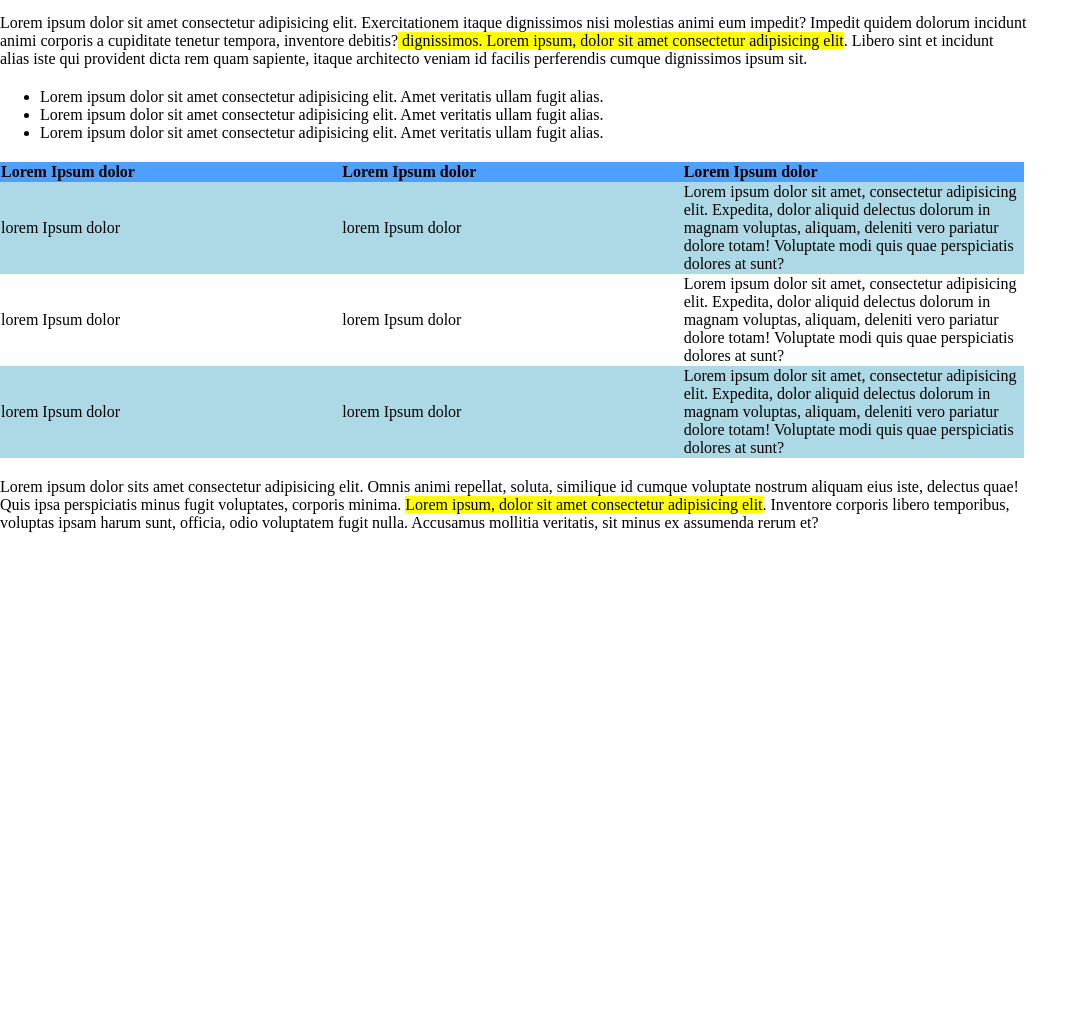
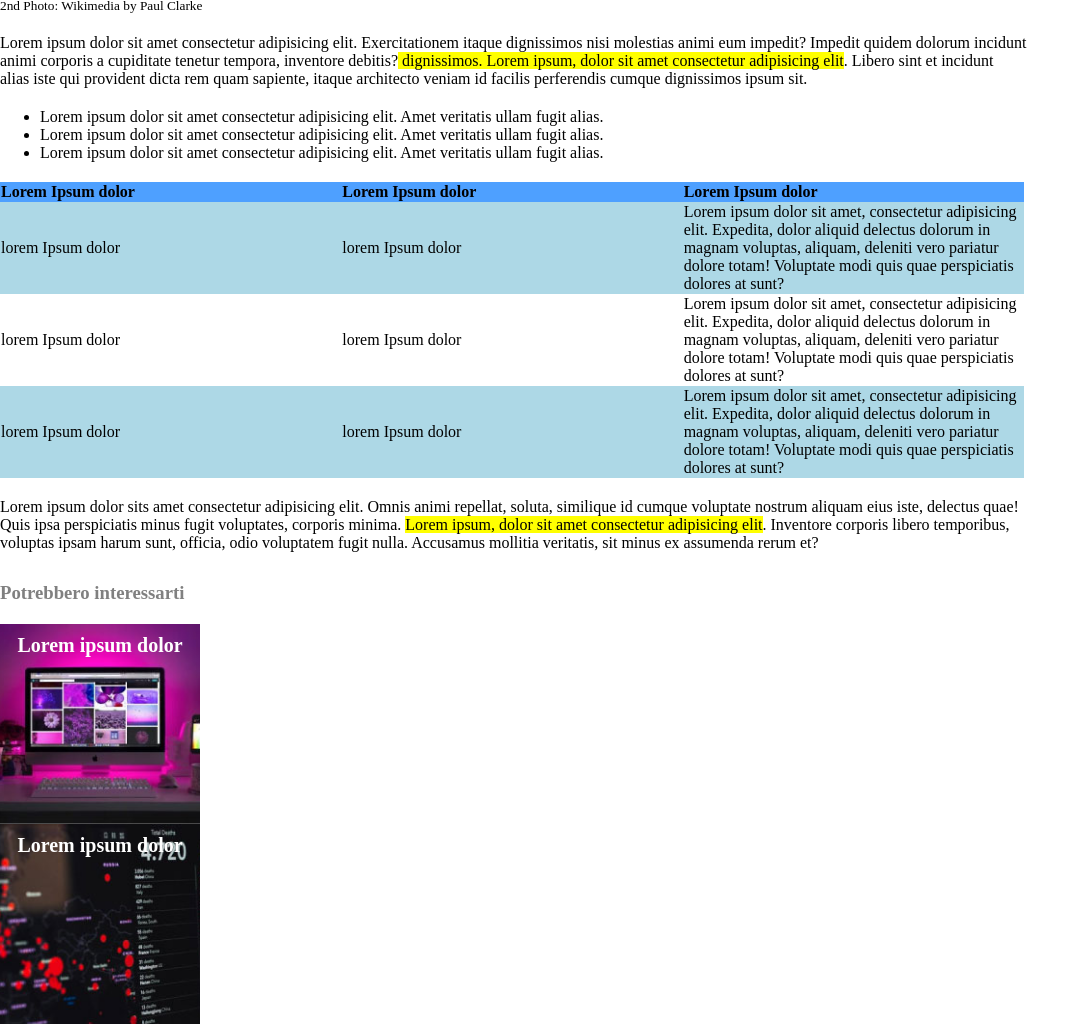
Before and after one commit to Seme87/The-Booleaner, a plain HTML site: page index.html in a window 1280 px wide. Shown: the part 642-1666 px from the top of the page, without its empty margins (0-1087 px from the left). Before the commit the page ends 1174 px from the top, so only its background shows below. Drawn offline with Linux system fonts and the light colour scheme.

Commit message:
add footer

```diff
--- a/css/style.css
+++ b/css/style.css
@@ -58,3 +58,35 @@ background-color: #4EA0FF;
 .color-cell{
 background-color: lightblue;
 }
+
+footer{
+    margin-top: 30px;
+}
+
+div h3{
+color: grey;
+margin-bottom: 20px;
+}
+
+.card{
+padding: 10px;
+height: 200px;
+width: 200px;
+background-size:cover;
+background-position: center;
+color: white;
+text-align: center;
+font-size: 20px;
+font-weight: bold;
+
+
+}
+
+#monitor{
+background-image: url(../img/monitor.jpg);
+}
+
+#graph{
+background-image: url(../img/graph.jpg);
+
+}
--- a/index.html
+++ b/index.html
@@ -98,12 +98,15 @@
     </section>
     <!-- /sezione con paragrafo evidenziato -->
 
-
-
     </main>
 
     <footer>
+        <div>
+            <h3>Potrebbero interessarti</h3>
+            <div id="monitor" class="card">Lorem ipsum dolor</div>
+            <div id="graph" class="card">Lorem ipsum dolor</div>
 
+        </div>
     </footer>
 </body>
 </html>
```
